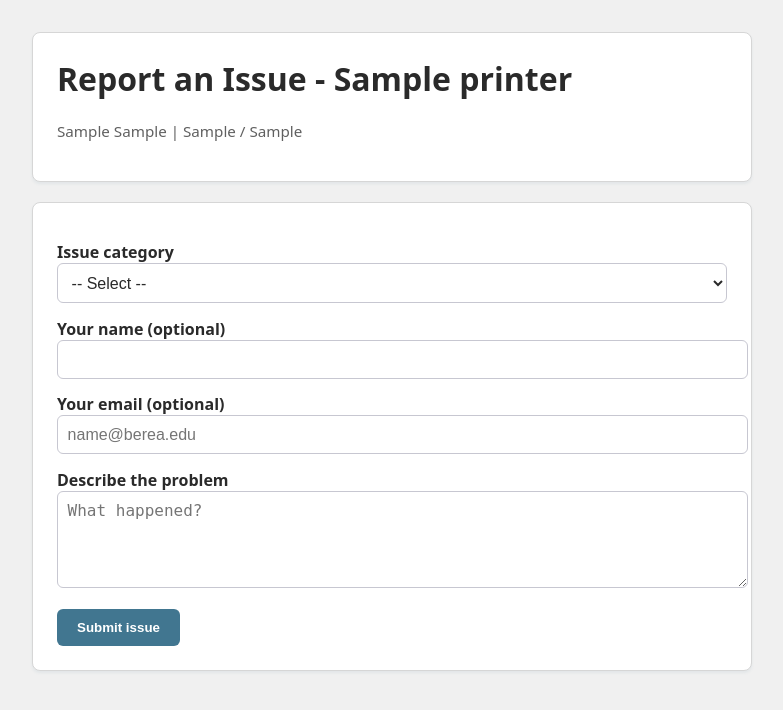
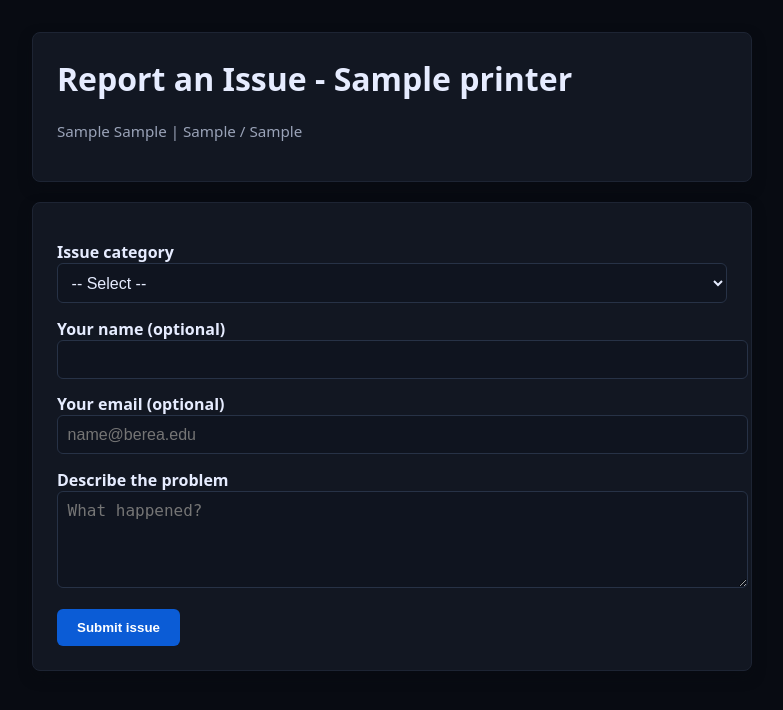
Before and after one commit to ZekeSklar/CapstoneFall2025, a Django app: a page that uses codebase/tickets/templates/tickets/issue_form.html in a window 1280 px wide. Shown: the top 710 px of the page, without its empty margins (248-1031 px from the left). Run offline with Django 5.2, Linux system fonts and the light colour scheme; tables that the repository leaves empty hold one stand-in row (values such as "Sample post").

Commit message:
UI: align Issue Report page colors with app dark theme (cards, inputs, alert colors)

```diff
--- a/codebase/tickets/templates/tickets/issue_form.html
+++ b/codebase/tickets/templates/tickets/issue_form.html
@@ -6,27 +6,28 @@
     <meta name="viewport" content="width=device-width, initial-scale=1">
     <style>
       :root{
-        --admin-bg:#f0f0f0;
-        --admin-card:#ffffff;
-        --admin-border:#d6d6d6;
-        --admin-text:#2a2a2a;
-        --admin-muted:#606060;
-        --admin-secondary:#417690;
-        --admin-error-bg:#fbe9e9;
-        --admin-error-border:#c0392b;
+        --bg:#080b12;
+        --card:#121722;
+        --border:#1d2433;
+        --text:#e6ecff;
+        --muted:#9aa3b8;
+        --primary:#0b5cd6;
+        --secondary:#0c7c59;
+        --danger-bg:rgba(249,115,115,.12);
+        --danger-border:rgba(249,115,115,.45);
       }
-      body{font-family:system-ui,-apple-system,Segoe UI,Roboto,Arial,sans-serif;max-width:720px;margin:2rem auto;padding:0 1rem;background:var(--admin-bg);color:var(--admin-text);}
-      a{color:var(--admin-secondary);}
-      .card{background:var(--admin-card);border:1px solid var(--admin-border);border-radius:8px;padding:1.5rem;margin-bottom:1.25rem;box-shadow:0 2px 3px rgba(65,118,144,.08);}
-      h1{margin-top:0;font-weight:600;color:var(--admin-text);}
-      .muted{color:var(--admin-muted);font-size:.95rem}
+      body{font-family:system-ui,-apple-system,Segoe UI,Roboto,Arial,sans-serif;max-width:720px;margin:2rem auto;padding:0 1rem;background:var(--bg);color:var(--text);}
+      a{color:var(--primary);}
+      .card{background:var(--card);border:1px solid var(--border);border-radius:8px;padding:1.5rem;margin-bottom:1.25rem;box-shadow:0 6px 14px rgba(8,11,18,.35);}
+      h1{margin-top:0;font-weight:600;color:var(--text);}
+      .muted{color:var(--muted);font-size:.95rem}
       label{display:block;font-weight:600;margin-top:.9rem}
-      input,textarea,select{width:100%;padding:.6rem;border:1px solid #c7c7d1;border-radius:6px;font-size:1rem;background:#fff;color:var(--admin-text);}
-      input:focus,textarea:focus,select:focus{outline:2px solid rgba(65,118,144,.35);border-color:var(--admin-secondary);}
-      button{margin-top:1rem;padding:.7rem 1.25rem;border:0;border-radius:6px;background:var(--admin-secondary);color:#fff;font-weight:600;cursor:pointer;transition:.15s ease-in-out;}
-      button:hover{filter:brightness(.93);}
-      .alert{background:var(--admin-error-bg);border:1px solid var(--admin-error-border);color:#8f2f1f;padding:.85rem;border-radius:6px;margin-bottom:1rem}
-      .field-error{color:#a1261c;font-size:.9rem;margin-top:.35rem}
+      input,textarea,select{width:100%;padding:.6rem;border:1px solid #273246;border-radius:6px;font-size:1rem;background:#0f141f;color:var(--text);}
+      input:focus,textarea:focus,select:focus{outline:2px solid rgba(11,92,214,.45);border-color:rgba(11,92,214,.65);}
+      button{margin-top:1rem;padding:.7rem 1.25rem;border:0;border-radius:6px;background:var(--primary);color:#fff;font-weight:600;cursor:pointer;transition:filter .15s ease;}
+      button:hover{filter:brightness(1.05);}
+      .alert{background:var(--danger-bg);border:1px solid var(--danger-border);color:#f97373;padding:.85rem;border-radius:6px;margin-bottom:1rem}
+      .field-error{color:#f97373;font-size:.9rem;margin-top:.35rem}
     </style>
   </head>
   <body>
```
